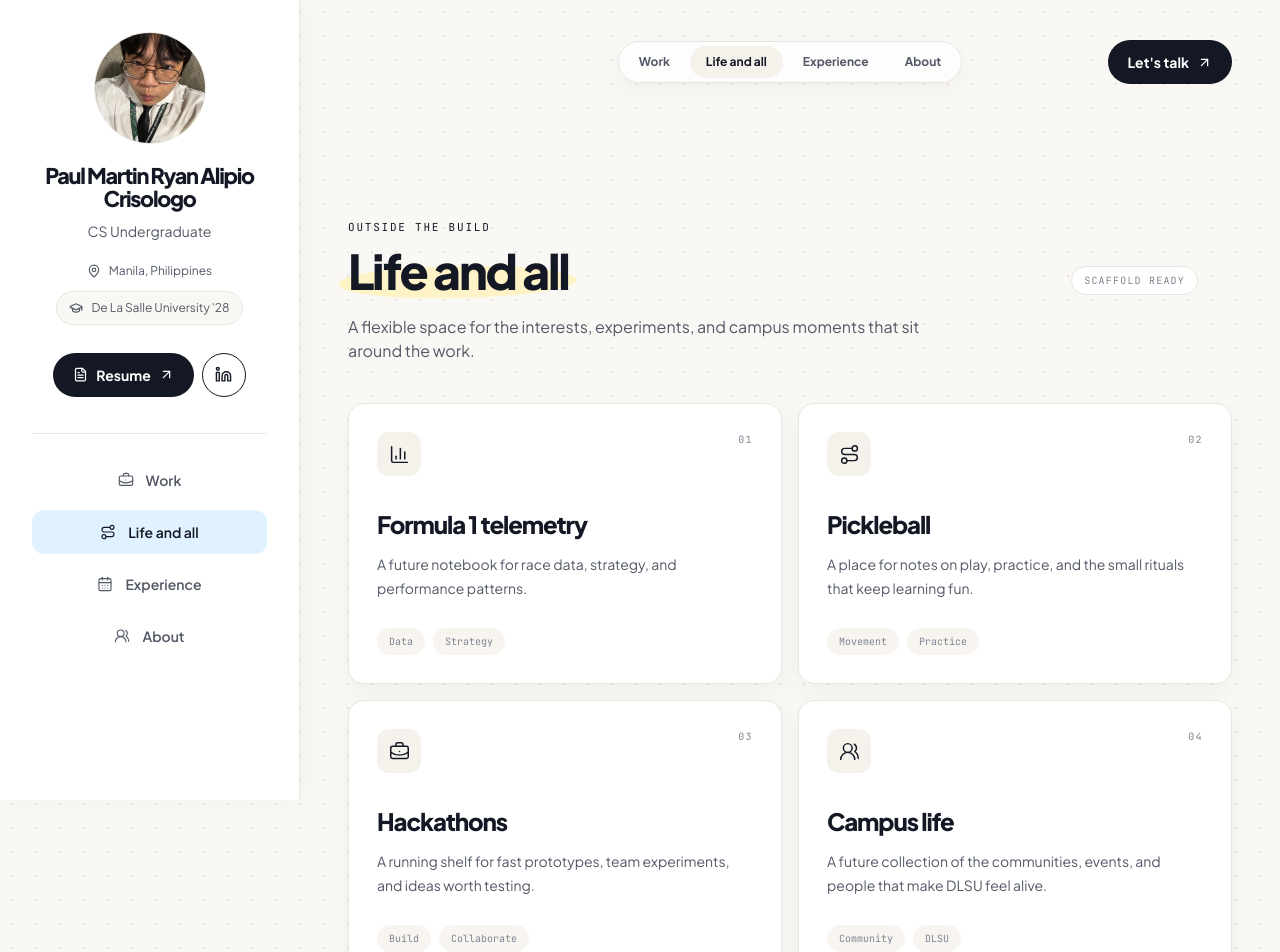
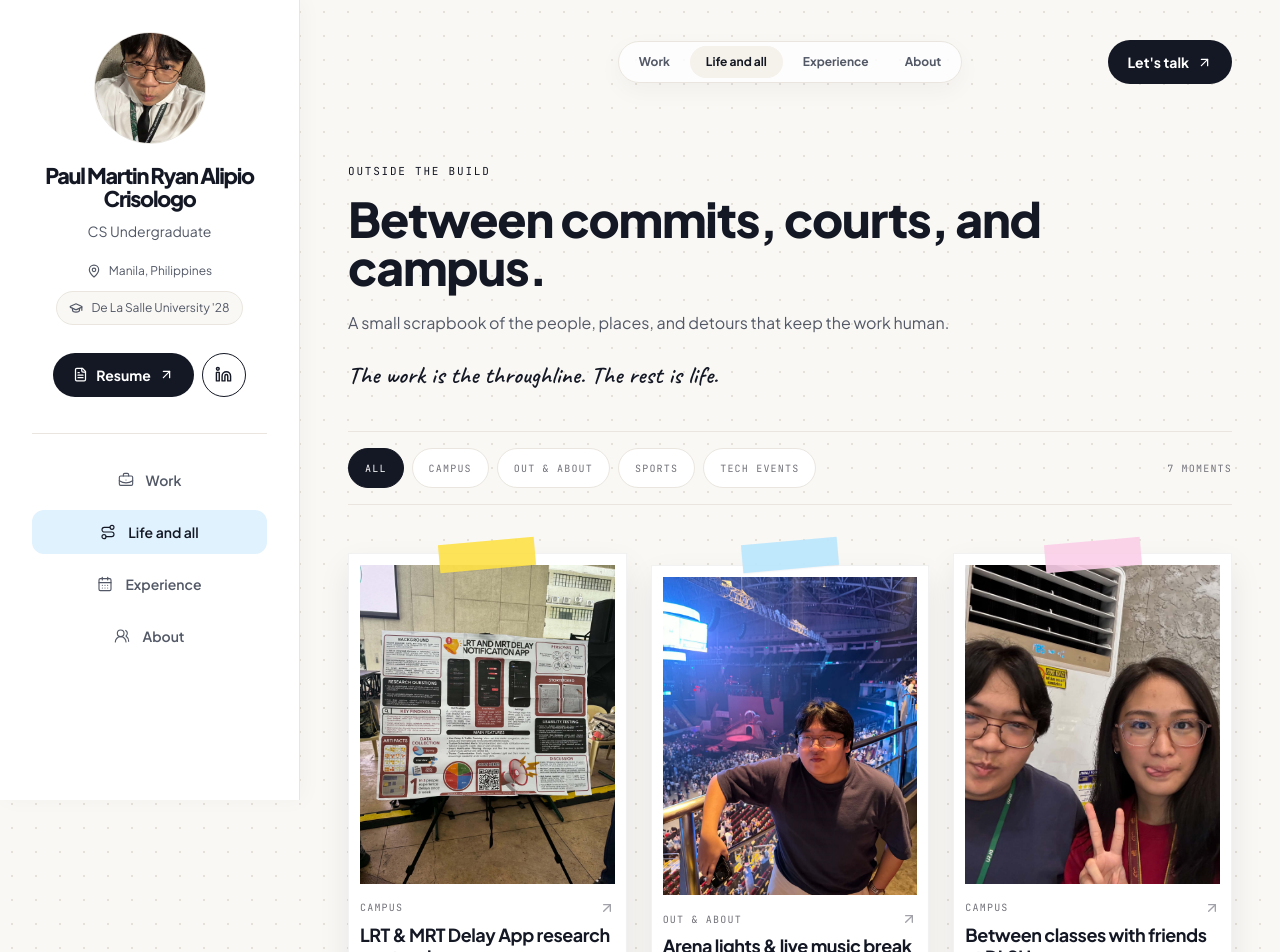
Before and after one commit to isthatpaul/Portfolio, a Next.js app: page /life in a window 1280 px wide. Shown: the top 952 px of the page. Built offline with nearby package versions, Linux system fonts and the light colour scheme.

Commit message:
feat(life): build scrapbook photo collage page

```diff
--- a/src/components/sections/LifeAndAll.tsx
+++ b/src/components/sections/LifeAndAll.tsx
@@ -1,45 +1,185 @@
+"use client";
+
+import Image from "next/image";
+import { AnimatePresence, motion } from "framer-motion";
+import { ArrowUpRight, X } from "lucide-react";
+import { useEffect, useState } from "react";
+
 import { portfolioData } from "@/data/portfolio";
-import { Icon } from "@/components/ui/Icon";
+import type { LifeMoment, LifeMomentCategory } from "@/data/portfolio";
+
+const filters = ["All", "Campus", "Out & About", "Sports", "Tech Events"] as const;
+type LifeFilter = (typeof filters)[number];
+
+const tapeClasses: Record<Exclude<LifeMoment["tapeColor"], null | undefined>, string> = {
+  pink: "bg-[#FBCFE8]",
+  yellow: "bg-[#FDE047]",
+  blue: "bg-[#BAE6FD]",
+};
+
+function isMatchingFilter(moment: LifeMoment, filter: LifeFilter) {
+  return filter === "All" || moment.category === (filter as LifeMomentCategory);
+}
 
 export function LifeAndAll() {
-  const { life } = portfolioData;
+  const { life, lifeMoments } = portfolioData;
+  const [activeFilter, setActiveFilter] = useState<LifeFilter>("All");
+  const [selectedMoment, setSelectedMoment] = useState<LifeMoment | null>(null);
+
+  const visibleMoments = lifeMoments.filter((moment) => isMatchingFilter(moment, activeFilter));
+
+  useEffect(() => {
+    if (!selectedMoment) return;
+
+    const previousOverflow = document.body.style.overflow;
+    const handleKeyDown = (event: KeyboardEvent) => {
+      if (event.key === "Escape") setSelectedMoment(null);
+    };
+
+    document.body.style.overflow = "hidden";
+    document.addEventListener("keydown", handleKeyDown);
+
+    return () => {
+      document.body.style.overflow = previousOverflow;
+      document.removeEventListener("keydown", handleKeyDown);
+    };
+  }, [selectedMoment]);
 
   return (
-    <section aria-labelledby="life-title" className="py-16 sm:py-20 lg:py-24" id="life">
-      <div className="max-w-[850px]">
-        <div className="flex flex-wrap items-end justify-between gap-4">
-          <div>
-            <p className="eyebrow">{life.eyebrow}</p>
-            <h1 className="section-title mt-3 font-display text-4xl font-extrabold text-ink sm:text-5xl" id="life-title">
-              <span className="highlight-amber">{life.title}</span>
-            </h1>
-          </div>
-          <span className="rounded-full border border-line bg-white px-3 py-1.5 font-mono text-[10px] uppercase tracking-[0.12em] text-[#7C8491]">{life.status}</span>
-        </div>
-        <p className="mt-5 max-w-[610px] text-sm leading-6 text-muted sm:text-base">{life.description}</p>
+    <section aria-labelledby="life-title" className="px-0 pb-24 pt-10" id="life">
+      <div className="max-w-[760px]">
+        <p className="eyebrow">{life.eyebrow}</p>
+        <h1 className="mt-4 font-display text-4xl font-extrabold leading-[1.08] tracking-tight text-[#141824] sm:text-5xl" id="life-title">
+          {life.galleryHeadline}
+        </h1>
+        <p className="mt-5 max-w-2xl text-[15.5px] leading-relaxed text-[#525866] sm:text-base">
+          {life.gallerySubtitle}
+        </p>
+        <p className="script-accent mt-6 text-2xl text-[#141824]">{life.galleryNote}</p>
       </div>
 
-      <div className="mt-10 grid gap-4 md:grid-cols-2">
-        {life.items.map((item, index) => (
-          <article className="group min-h-[240px] rounded-2xl border border-line bg-white p-6 shadow-card transition-colors duration-200 hover:border-ink/30 sm:p-7" key={item.id}>
-            <div className="flex items-start justify-between gap-5">
-              <div className="flex h-11 w-11 items-center justify-center rounded-xl bg-[#F5F1EB] text-ink">
-                <Icon name={item.icon} size={21} />
+      <div className="mt-10 flex flex-col gap-4 border-y border-[#EAE6DF] py-4 sm:flex-row sm:items-center sm:justify-between">
+        <div aria-label={life.filterLabel} className="flex flex-wrap gap-2" role="group">
+          {filters.map((filter) => {
+            const isActive = filter === activeFilter;
+
+            return (
+              <button
+                aria-pressed={isActive}
+                className={`min-h-10 rounded-full border px-4 py-2 font-mono text-[10px] uppercase tracking-[0.12em] transition-colors duration-200 ${
+                  isActive
+                    ? "border-[#141824] bg-[#141824] text-white"
+                    : "border-[#EAE6DF] bg-white text-[#71717A] hover:border-[#141824]/35 hover:text-[#141824]"
+                }`}
+                key={filter}
+                onClick={() => setActiveFilter(filter)}
+                type="button"
+              >
+                {filter}
+              </button>
+            );
+          })}
+        </div>
+        <p aria-live="polite" className="font-mono text-[10px] uppercase tracking-[0.12em] text-[#71717A]">
+          {visibleMoments.length} {visibleMoments.length === 1 ? "moment" : "moments"}
+        </p>
+      </div>
+
+      <motion.div className="mt-12 grid grid-cols-1 gap-x-6 gap-y-14 sm:grid-cols-2 lg:grid-cols-3" layout>
+        <AnimatePresence mode="popLayout">
+          {visibleMoments.map((moment) => (
+            <motion.button
+              animate={{ opacity: 1, y: 0 }}
+              className={`group relative text-left ${moment.rotation} focus-visible:outline-none`}
+              data-testid="life-moment"
+              exit={{ opacity: 0, scale: 0.96, y: 10 }}
+              initial={{ opacity: 0, y: 18 }}
+              key={moment.id}
+              layout
+              onClick={() => setSelectedMoment(moment)}
+              transition={{ duration: 0.24, ease: "easeOut" }}
+              type="button"
+              whileHover={{ y: -7 }}
+              whileTap={{ scale: 0.985 }}
+            >
+              {moment.tapeColor ? (
+                <span
+                  aria-hidden="true"
+                  className={`pointer-events-none absolute -top-3 left-1/2 z-10 h-7 w-24 -translate-x-1/2 rotate-[-5deg] opacity-90 shadow-sm ${tapeClasses[moment.tapeColor]}`}
+                />
+              ) : null}
+              <div className="relative bg-white p-3 pb-5 shadow-[0_14px_30px_rgba(20,24,36,0.08)] ring-1 ring-inset ring-black/5 transition-shadow duration-200 group-hover:shadow-[0_18px_34px_rgba(20,24,36,0.12)]">
+                <div className="relative aspect-[4/5] overflow-hidden bg-[#F5F1EB]">
+                  <Image
+                    alt={moment.caption}
+                    className="object-cover object-center transition-transform duration-500 ease-out group-hover:scale-[1.035]"
+                    fill
+                    sizes="(max-width: 639px) calc(100vw - 3rem), (max-width: 1023px) calc(50vw - 4rem), 280px"
+                    src={moment.imageUrl}
+                  />
+                </div>
+                <div className="mt-4 flex items-center justify-between gap-3">
+                  <span className="font-mono text-[10px] uppercase tracking-[0.12em] text-[#71717A]">{moment.category}</span>
+                  <ArrowUpRight aria-hidden="true" className="h-4 w-4 text-[#A1A1AA] transition-transform duration-200 group-hover:-translate-y-0.5 group-hover:translate-x-0.5 group-hover:text-[#141824]" />
+                </div>
+                <p className="mt-2 max-w-[26ch] font-display text-lg font-bold leading-tight tracking-[-0.025em] text-[#141824]">{moment.caption}</p>
               </div>
-              <span className="font-mono text-[10px] uppercase tracking-[0.14em] text-[#7C8491]">0{index + 1}</span>
-            </div>
+              <span className="sr-only">{life.previewLabel}: {moment.caption}</span>
+            </motion.button>
+          ))}
+        </AnimatePresence>
+      </motion.div>
 
-            <h2 className="mt-8 font-display text-2xl font-extrabold tracking-[-0.045em] text-ink">{item.title}</h2>
-            <p className="mt-3 max-w-[460px] text-sm leading-6 text-muted">{item.summary}</p>
-
-            <ul aria-label={`${item.title} tags`} className="mt-7 flex flex-wrap gap-2">
-              {item.tags.map((tag) => (
-                <li className="rounded-full bg-[#F8F5F0] px-3 py-1.5 font-mono text-[10px] text-[#7C8491]" key={tag}>{tag}</li>
-              ))}
-            </ul>
-          </article>
-        ))}
-      </div>
+      <AnimatePresence>
+        {selectedMoment ? (
+          <motion.div
+            animate={{ opacity: 1 }}
+            aria-label={life.previewLabel}
+            className="fixed inset-0 z-50 flex items-center justify-center bg-[#141824]/70 p-4 backdrop-blur-sm sm:p-8"
+            exit={{ opacity: 0 }}
+            initial={{ opacity: 0 }}
+            onClick={() => setSelectedMoment(null)}
+          >
+            <motion.div
+              animate={{ opacity: 1, scale: 1, y: 0 }}
+              aria-labelledby="life-moment-title"
+              aria-modal="true"
+              className="relative w-full max-w-3xl rounded-2xl bg-[#FAF8F5] p-3 shadow-2xl sm:p-5"
+              exit={{ opacity: 0, scale: 0.97, y: 10 }}
+              initial={{ opacity: 0, scale: 0.97, y: 10 }}
+              onClick={(event) => event.stopPropagation()}
+              role="dialog"
+              transition={{ duration: 0.2, ease: "easeOut" }}
+            >
+              <button
+                aria-label={life.closePreviewLabel}
+                autoFocus
+                className="absolute right-5 top-5 z-10 flex h-10 w-10 items-center justify-center rounded-full bg-white/90 text-[#141824] shadow-sm ring-1 ring-[#EAE6DF] transition-transform hover:scale-105"
+                onClick={() => setSelectedMoment(null)}
+                type="button"
+              >
+                <X aria-hidden="true" className="h-5 w-5" />
+              </button>
+              <div className="relative h-[min(68vh,620px)] w-full overflow-hidden rounded-xl bg-[#F5F1EB]">
+                <Image
+                  alt={selectedMoment.caption}
+                  className="object-contain"
+                  fill
+                  sizes="(max-width: 768px) calc(100vw - 2rem), 720px"
+                  src={selectedMoment.imageUrl}
+                />
+              </div>
+              <div className="flex flex-wrap items-baseline justify-between gap-3 px-1 pb-1 pt-4 sm:px-2">
+                <div>
+                  <p className="font-mono text-[10px] uppercase tracking-[0.14em] text-[#71717A]">{selectedMoment.category}</p>
+                  <h2 className="mt-2 font-display text-2xl font-extrabold tracking-tight text-[#141824]" id="life-moment-title">{selectedMoment.caption}</h2>
+                </div>
+                <p className="font-script text-xl text-[#525866]">A moment in the margins.</p>
+              </div>
+            </motion.div>
+          </motion.div>
+        ) : null}
+      </AnimatePresence>
     </section>
   );
 }
```
